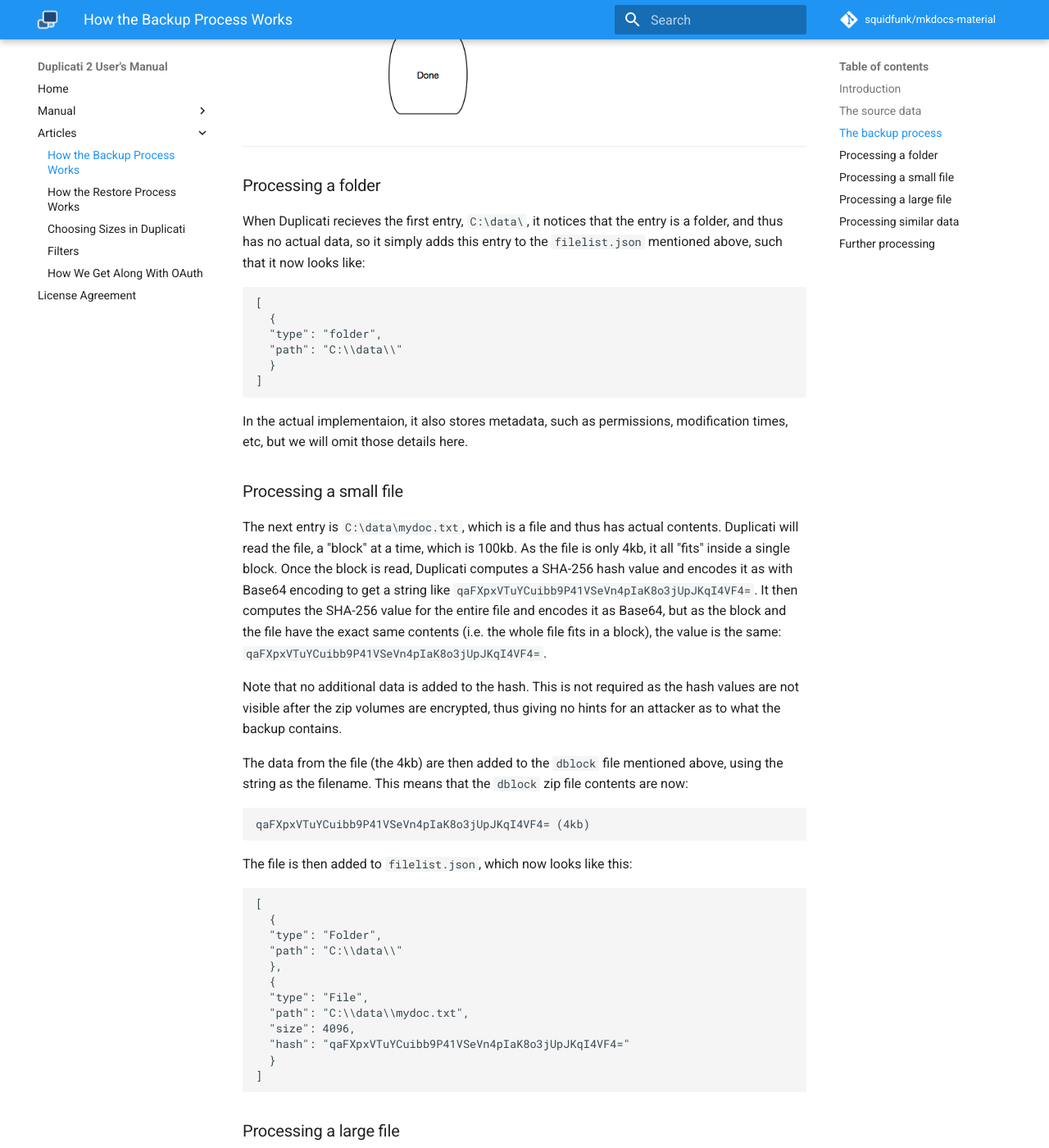
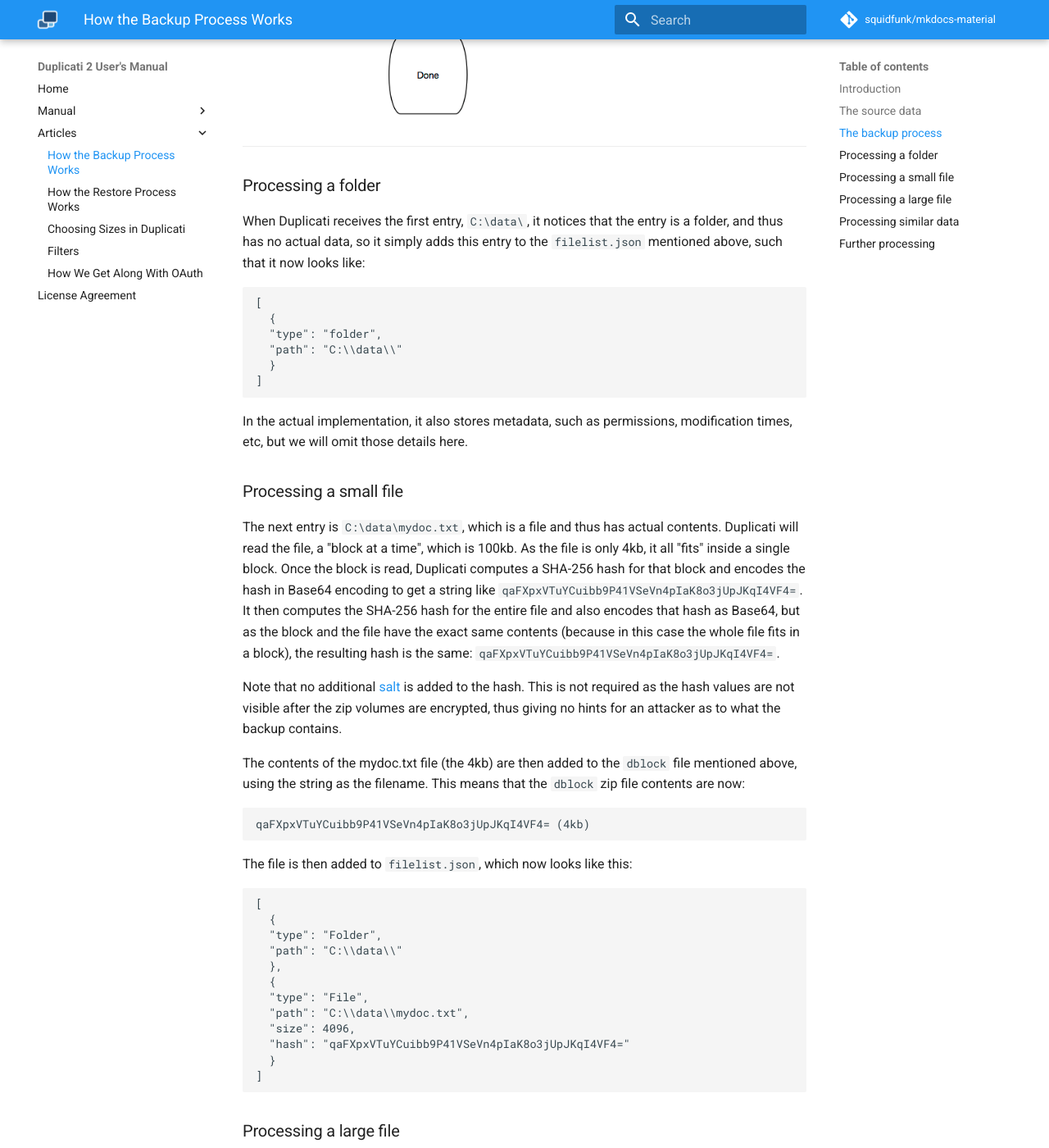
Before and after one commit to kees-z/DuplicatiDocs, an MkDocs documentation site: the page built from docs/appendix-a-how-the-backup-process-works.md, in a window 1280 px wide and 1400 px high, scrolled down 2526 px. Shown: the whole window at 82% size. Built offline with MkDocs 1.6.1 and Material for MkDocs 9.7.7, drawn with Linux system fonts in a browser that asks for light colours; comment, search, counter and statistics services are not loaded; old or Windows-style settings are respelled for this version of MkDocs; some of the changed text lies outside the part shown.

Commit message:
fixed some typos and did some small style/grammarchanges

````diff
--- a/docs/appendix-a-how-the-backup-process-works.md
+++ b/docs/appendix-a-how-the-backup-process-works.md
@@ -54,7 +54,7 @@ You can see an overview of the process here:
 
 ### Processing a folder
 
-When Duplicati recieves the first entry, `C:\data\`, it notices that the entry is a folder, and thus has no actual data, so it simply adds this entry to the `filelist.json` mentioned above, such that it now looks like:
+When Duplicati receives the first entry, `C:\data\`, it notices that the entry is a folder, and thus has no actual data, so it simply adds this entry to the `filelist.json` mentioned above, such that it now looks like:
 
 ```nohighlight
 [
@@ -65,15 +65,15 @@ When Duplicati recieves the first entry, `C:\data\`, it notices that the entry i
 ]
 ```
 
-In the actual implementaion, it also stores metadata, such as permissions, modification times, etc, but we will omit those details here.
+In the actual implementation, it also stores metadata, such as permissions, modification times, etc, but we will omit those details here.
 
 ### Processing a small file
 
-The next entry is `C:\data\mydoc.txt`, which is a file and thus has actual contents. Duplicati will read the file, a "block" at a time, which is 100kb. As the file is only 4kb, it all "fits" inside a single block. Once the block is read, Duplicati computes a SHA-256 hash value and encodes it as with Base64 encoding to get a string like `qaFXpxVTuYCuibb9P41VSeVn4pIaK8o3jUpJKqI4VF4=`. It then computes the SHA-256 value for the entire file and encodes it as Base64, but as the block and the file have the exact same contents (i.e. the whole file fits in a block), the value is the same: `qaFXpxVTuYCuibb9P41VSeVn4pIaK8o3jUpJKqI4VF4=`.
+The next entry is `C:\data\mydoc.txt`, which is a file and thus has actual contents. Duplicati will read the file, a "block at a time", which is 100kb. As the file is only 4kb, it all "fits" inside a single block. Once the block is read, Duplicati computes a SHA-256 hash for that block and encodes the hash in Base64 encoding to get a string like `qaFXpxVTuYCuibb9P41VSeVn4pIaK8o3jUpJKqI4VF4=`. It then computes the SHA-256 hash for the entire file and also encodes that hash as Base64, but as the block and the file have the exact same contents (because in this case the whole file fits in a block), the resulting hash is the same: `qaFXpxVTuYCuibb9P41VSeVn4pIaK8o3jUpJKqI4VF4=`.
 
-Note that no additional data is added to the hash. This is not required as the hash values are not visible after the zip volumes are encrypted, thus giving no hints for an attacker as to what the backup contains.
+Note that no additional [salt](https://en.wikipedia.org/wiki/Salt_(cryptography)) is added to the hash. This is not required as the hash values are not visible after the zip volumes are encrypted, thus giving no hints for an attacker as to what the backup contains.
 
-The data from the file (the 4kb) are then added to the `dblock` file mentioned above, using the string as the filename. This means that the `dblock` zip file contents are now:
+The contents of the mydoc.txt file (the 4kb) are then added to the `dblock` file mentioned above, using the string as the filename. This means that the `dblock` zip file contents are now:
 
 ```nohighlight
 qaFXpxVTuYCuibb9P41VSeVn4pIaK8o3jUpJKqI4VF4= (4kb)
````
Also changed, not shown: other parts of docs/appendix-a-how-the-backup-process-works.md (+1 -1 lines).
